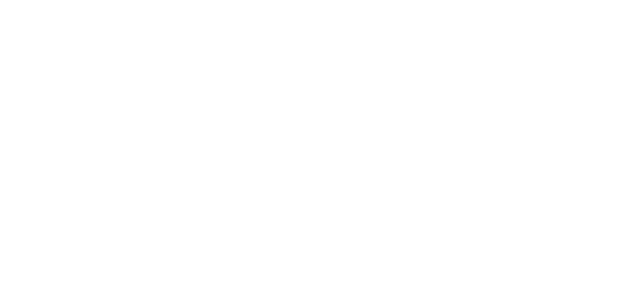
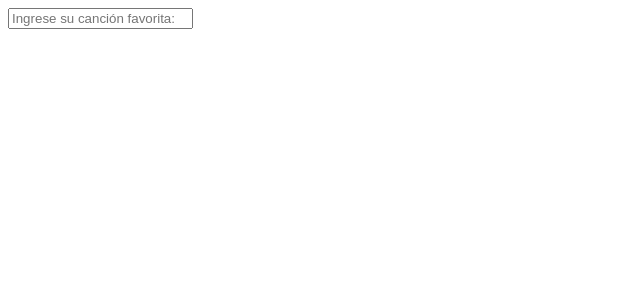
Before and after one commit to nazarenafalleti/Trabajo-final-retos-, a plain HTML site: page index.html in a window 1280 px wide. Shown: the whole page, without its empty margins (0-640 px from the left). Drawn offline with Linux system fonts and the light colour scheme.

Commit message:
comienzo formulario

```diff
--- a/CSS/style.css
+++ b/CSS/style.css
@@ -1,27 +0,0 @@
-
-*{
-    margin: 0px;
-    padding: 0px;
-    box-sizing: border-box;
-    }
-
-#boton.mover{
-        position: absolute;
-        animation: mover 2s infinite ease-in-out;
-}
-
-.general{
-    padding-left:250px ;
-    display: flex;
-    width: 200px;
-    height: 300px;
-    flex-direction: column;
-    align-items: center;
-    justify-content: center;
-}
-
-#texto{
-    width: 170px;
-    height: 25px;
-    background-color: lightblue;
-}
--- a/index.html
+++ b/index.html
@@ -9,7 +9,8 @@
 </head>
 <body>
     <div class="general">
+        <form>
+            <input type="text" id="texto" placeholder="Ingrese su canción favorita: "> <br/>
 
-    </div>
 </body>
 </html>
```
